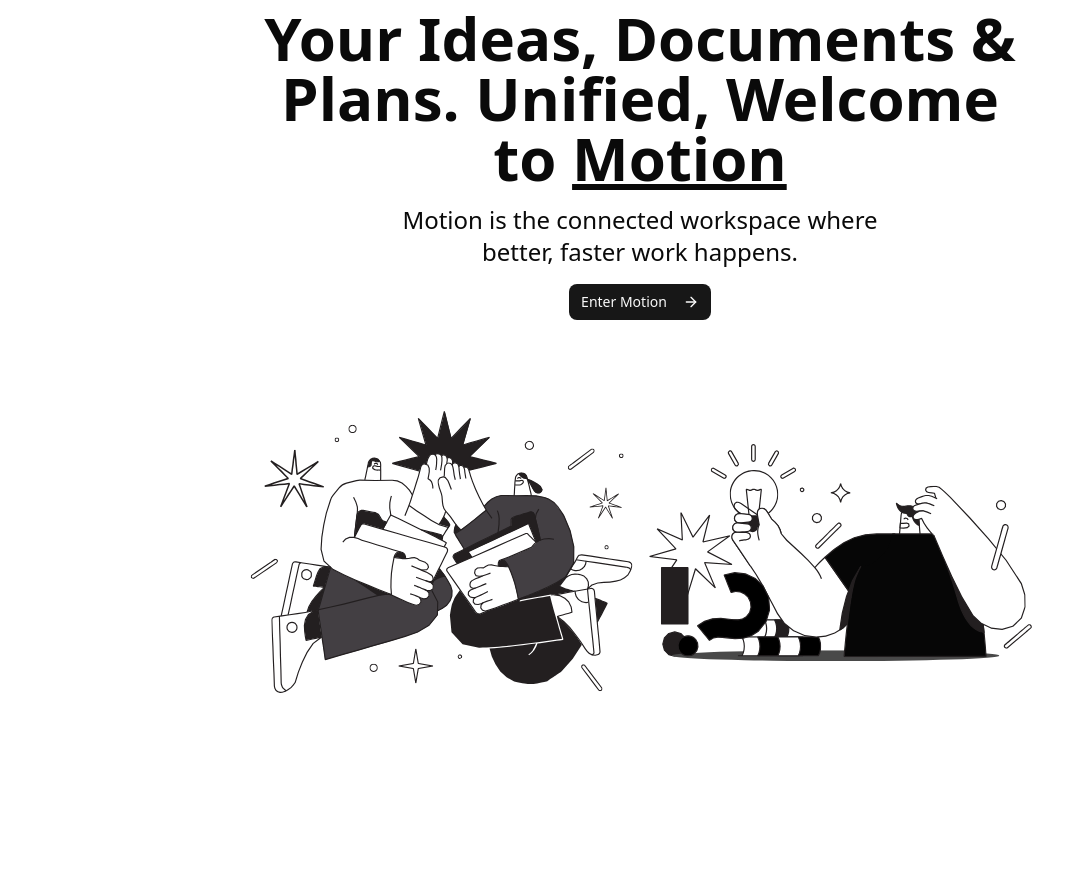
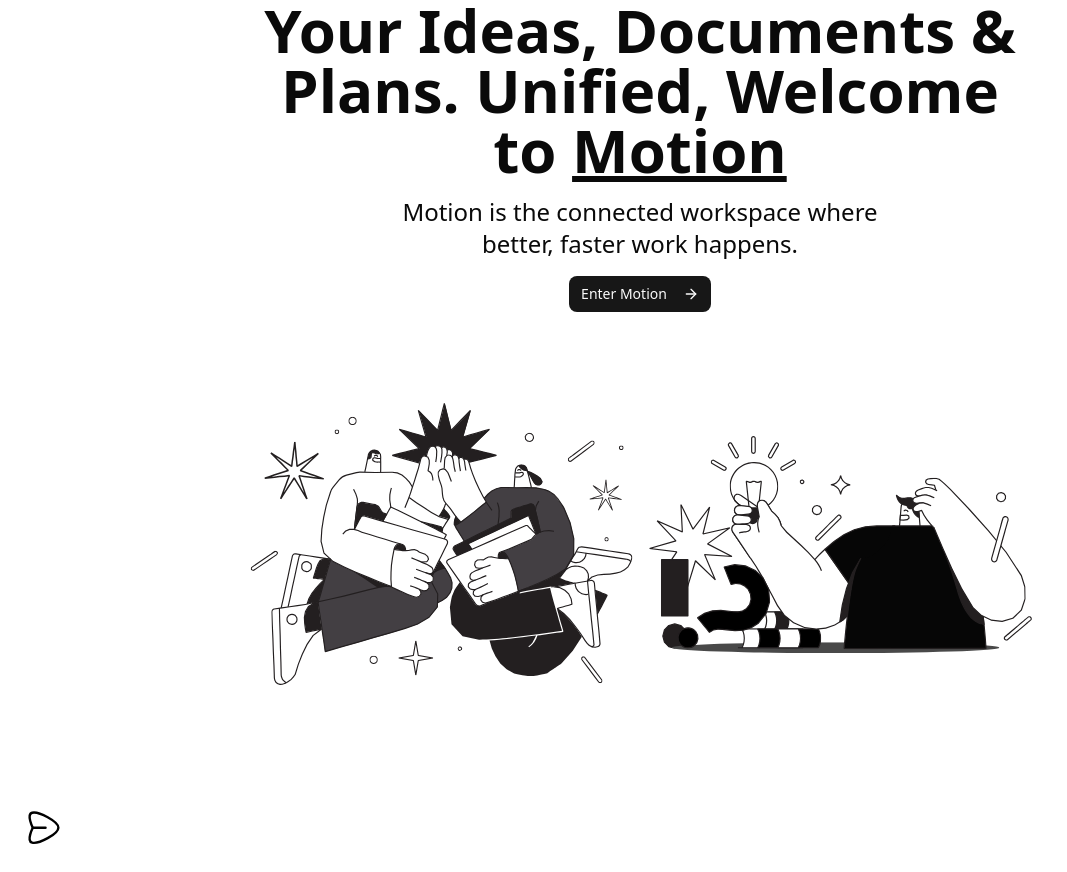
Before and after one commit to Ricky-Rubin/Motion-A-Notion-Clone, a Next.js app in the folder notion-clone/: page / in a window 1280 px wide. Shown: the whole page, without its empty margins (0-1067 px from the left). Before the commit the page ends 800 px from the top, so only its background shows below. Built offline with nearby package versions, Linux system fonts and the light colour scheme.

Commit message:
Added two new components to add and style the landing page's footer

```diff
--- /dev/null
+++ b/notion-clone/app/(marketing)/_components/footer.tsx
@@ -0,0 +1,9 @@
+import { Logo } from "./logo"
+
+export const Footer = () => {
+    return (
+        <div className="flex items-center w-full bg-background z-50 p-6">
+            <Logo />
+        </div>
+    )
+}
--- /dev/null
+++ b/notion-clone/app/(marketing)/_components/logo.tsx
@@ -0,0 +1,21 @@
+import Image from "next/image";
+import { Poppins } from "next/font/google";
+
+import { cn } from "@/lib/utils";
+
+const font = Poppins({
+    subsets: ['latin'],
+    weight: ["400", "600"]
+});
+export const Logo = () => {
+    return (
+        <div className="hidden md:flex items-center gap-x-2">
+            <Image
+            src="/logo-dark.svg"
+            width="40"
+            height="40"
+            alt="Logo"
+            />
+        </div>
+    )
+}
--- a/notion-clone/app/(marketing)/page.tsx
+++ b/notion-clone/app/(marketing)/page.tsx
@@ -1,6 +1,7 @@
 import { Button } from "@/components/ui/button"
 import { Heading } from "./_components/heading"
 import { Heroes } from "./_components/heroes"
+import { Footer } from "./_components/footer"
 
 export default function MarketingPage() {
   return (
@@ -10,6 +11,7 @@
         <Heading />
         <Heroes />
       </div>
+      <Footer />
     </div>
   );
 }
```
